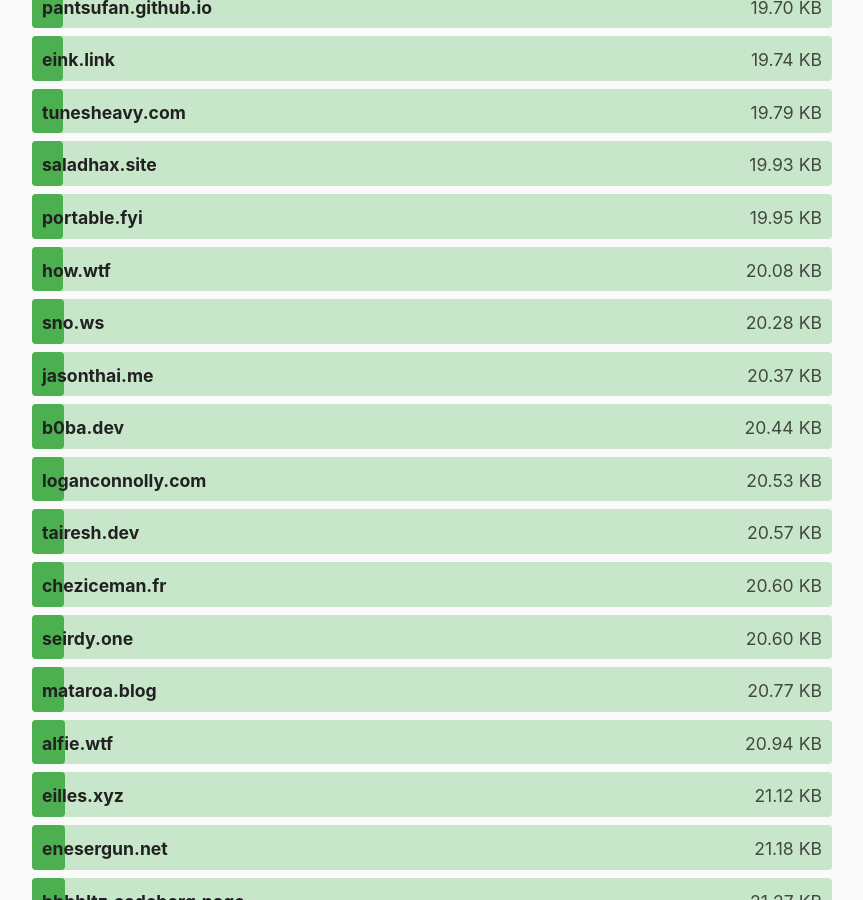
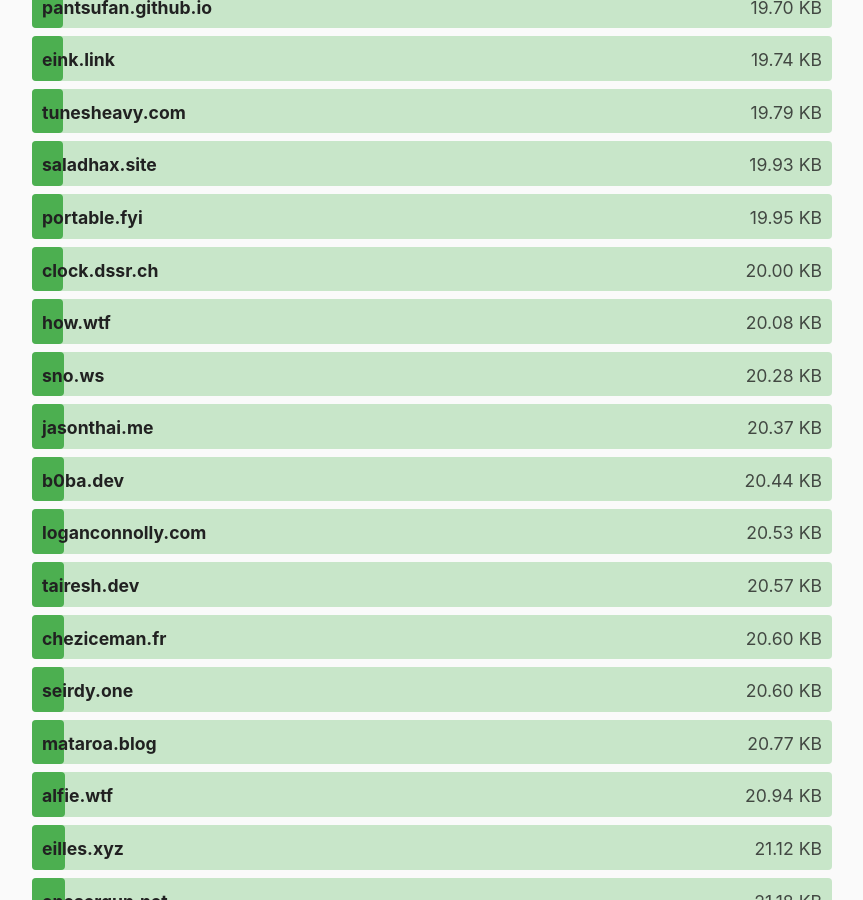
Before and after one commit to kevquirk/512kb.club, a Jekyll site: the page built from index.md, in a window 1280 px wide and 900 px high, scrolled down 7109 px. Shown: the whole window, without its empty margins (208-1071 px from the left). Built offline with Jekyll 4.4.1, drawn with Linux system fonts in a browser that asks for light colours.

Commit message:
Add new site clock.dssr.ch

```diff
--- a/_data/sites.yml
+++ b/_data/sites.yml
@@ -823,6 +823,11 @@
   size: 109.46
   last_checked: 2025-08-30
 
+- domain: clock.dssr.ch
+  url: https://clock.dssr.ch/
+  size: 20
+  last_checked: 2025-11-05
+
 - domain: code.strigo.cc
   url: https://code.strigo.cc/
   size: 129.46
```
